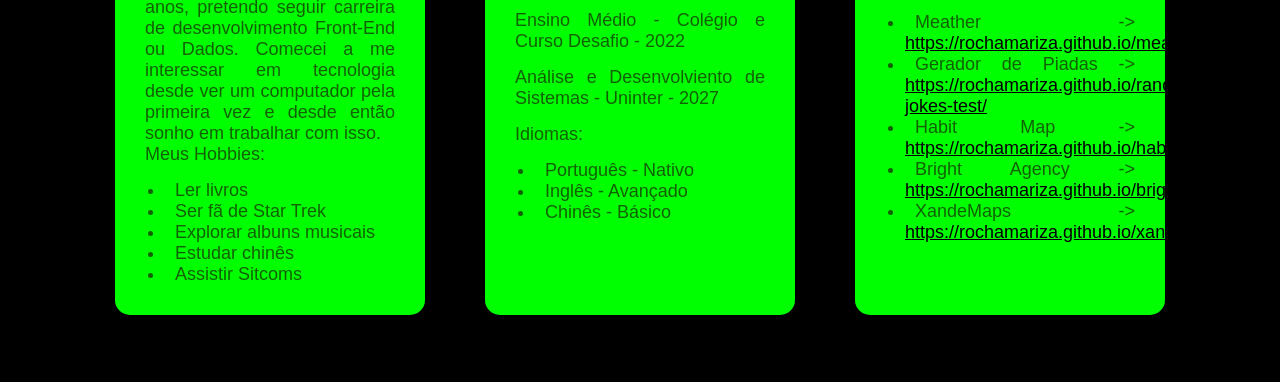
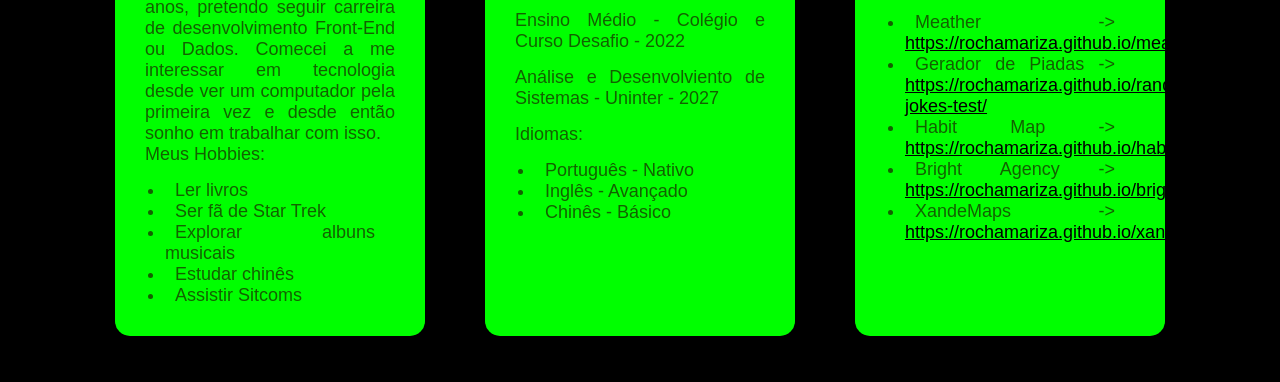
Before and after one commit to rochamariza/meu-portfolio-uninter, a plain HTML site: page index.html in a window 1280 px wide. Shown: the part 185-567 px from the top of the page. Drawn offline with Linux system fonts and the light colour scheme; a web font is replaced by a local one.

Commit message:
Update 1.7

```diff
--- a/CSS/style.css
+++ b/CSS/style.css
@@ -42,7 +42,7 @@ body{
 }
 .box ul{
     text-indent: 10px;
-    margin-left: 20px;
+    margin-inline: 20px;
 }
 .box a{
     text-decoration: underline;
@@ -138,7 +138,7 @@ body{
     }
 }
 
-@media (max-width: 450px) {
+@media (max-width: 460px) {
     .box{
         max-width: 60%;
     }
```
